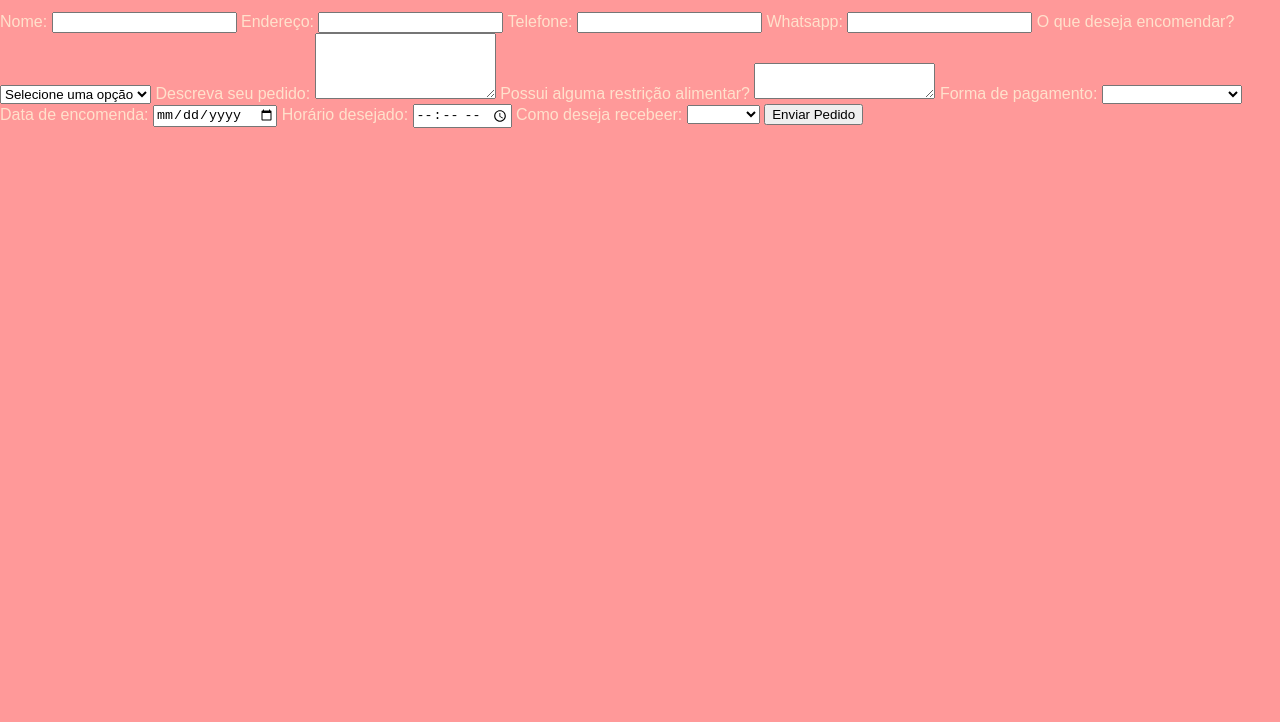
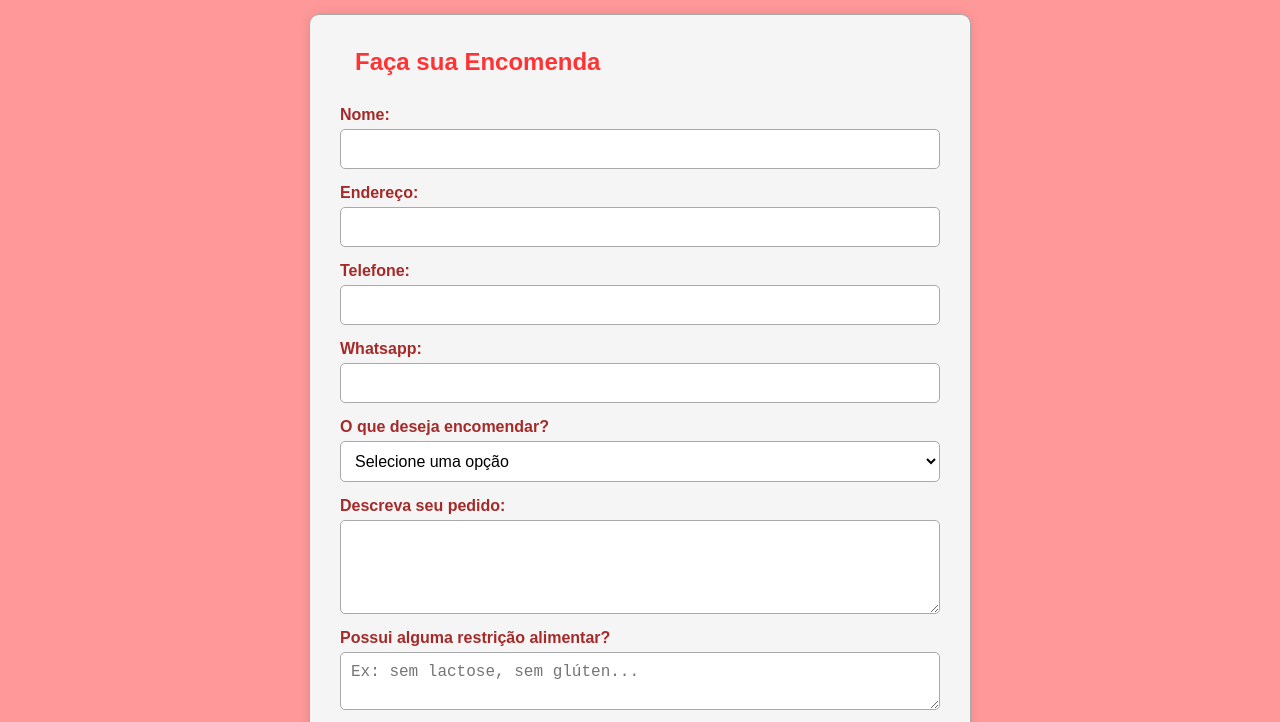
Before and after one commit to emanoel-maffei/emanoel-maffei-C-salgados-Ps, a plain HTML site: page encomendas.html in a window 1280 px wide. Shown: the part 539-1261 px from the top of the page. Before the commit the page ends 960 px from the top, so only its background shows below. Drawn offline with Linux system fonts and the light colour scheme.

Commit message:
Add files via upload

```diff
--- /dev/null
+++ b/encomendas.css
@@ -0,0 +1,64 @@
+/* --- ESTILO PARA O FORMULARIO --- */
+
+/* parte 1 */
+div.form-container {
+  max-width: 600px;
+  margin: 30px auto;
+  background-color: whitesmoke;
+  padding: 30px;
+  border-radius: 10px;
+  box-shadow: 0px 0px 12px rgba(0, 0, 0, 0.1);
+  border-style: solid;
+  border-width: 1px;
+  border-color: darkgrey;
+}
+
+form {
+  display: flex;
+  flex-direction: column;
+}
+
+form label {
+  font-weight: bold;
+  color: brown;
+  margin-top: 15px;
+}
+/* parte 1 */
+/* parte 2 */
+
+form input, form select, form textarea {
+  margin-top: 5px;
+  padding: 10px;
+  font-size: 16px;
+  border-style: solid;
+  border-width: 1px;
+  border-color: darkgrey;
+  border-radius: 5px;
+  background-color: white;
+  box-sizing: border-box; /* duvida */
+}
+
+form textarea {
+  resize: vertical;
+}
+
+/* parte 2 */
+/* parte 3 */
+
+form button {
+  margin-top: 25px;
+  padding: 12px;
+  font-size: 18px;
+  background-color: brown;
+  color: white;
+  border: none;
+  border-radius: 8px;
+  cursor: pointer;
+  transition: background-color 300ms ease;
+}
+
+form button:hover {
+  background-color: rgb(204, 52, 52); /* duvida */
+}
+
+/* parte 3 */
--- a/encomendas.html
+++ b/encomendas.html
@@ -8,6 +8,7 @@
   <title>Encomendas</title>
   <!-- link my css -->
   <link rel="stylesheet" href="index.css">
+  <link rel="stylesheet" href="encomendas.css">"
   <link rel="shortcut icon"
     href="https://static.wixstatic.com/media/04a739_9cf0dc821403476da3629946f6b9969b~mv2.png/v1/crop/x_249,y_84,w_1463,h_933/fill/w_245,h_156,al_c,q_85,usm_0.66_1.00_0.01,enc_avif,quality_auto/coxinha.png"
     type="image/x-icon">
@@ -73,7 +74,7 @@
 
       <!-- Restricoes Alimentares -->
       <label for="restricao">Possui alguma restrição alimentar?</label>
-      <textarea id="restricao" name="restricao" rows="2" placceholder="Ex: sem lactose, sem glúten..."></textarea>
+      <textarea id="restricao" name="restricao" rows="2" placeholder="Ex: sem lactose, sem glúten..."></textarea>
 
       <!-- Forma de Pagamento -->
       <label for="pagamento">Forma de pagamento:</label>
```
